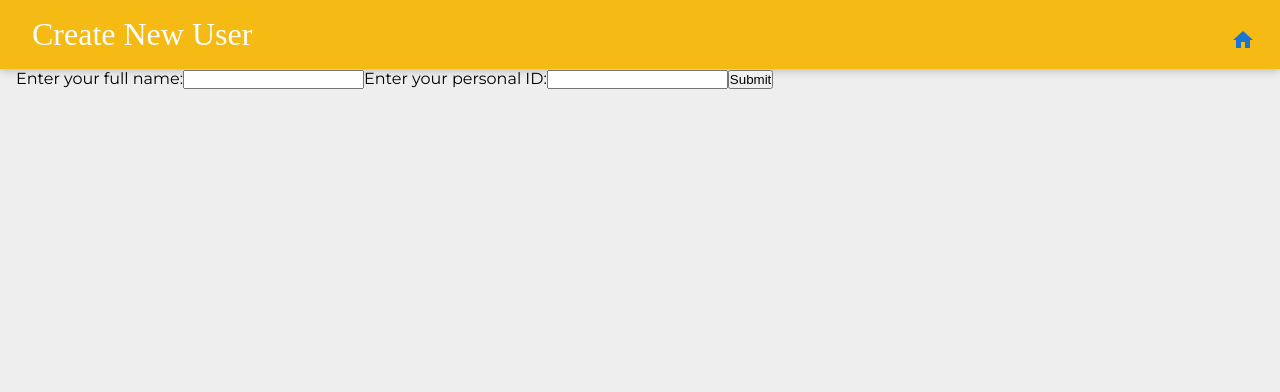
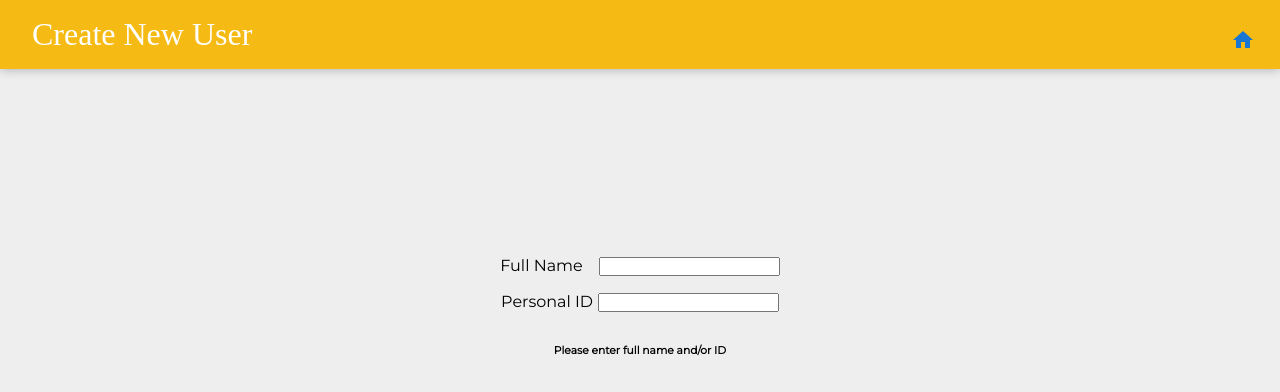
Before and after one commit to irisk29/library_project, a React (Create React App) app: page /add_new_user in a window 1280 px wide. Shown: the top 392 px of the page. Built offline with nearby package versions, Linux system fonts and the light colour scheme; a web font is replaced by a local one.

Commit message:
apply styling to edit or add user form and add input checking

```diff
--- a/package.json
+++ b/package.json
@@ -11,6 +11,7 @@
     "@testing-library/react": "^13.4.0",
     "@testing-library/user-event": "^13.5.0",
     "bootstrap": "^5.2.3",
+    "pg": "^8.9.0",
     "react": "^18.2.0",
     "react-bootstrap": "^2.7.2",
     "react-dom": "^18.2.0",
--- a/public/styles.css
+++ b/public/styles.css
@@ -55,3 +55,12 @@ footer p {
   white-space: pre-wrap;
   word-wrap: break-word;
 }
+
+.div-form
+{
+    text-align: center;
+    display: flex;
+    justify-content: center;
+    align-items: center;
+    margin-top: 15%;
+}
--- a/src/components/EditOrAddUserForm.jsx
+++ b/src/components/EditOrAddUserForm.jsx
@@ -1,4 +1,7 @@
+import { Button, colors } from "@mui/material";
 import React, { useState } from "react";
+import { Form, FormControl, FormGroup } from "react-bootstrap";
+import { Link } from "react-router-dom";
 import SimpleHeader from "./SimpleHeader";
 
 function AddOrEditUser(props)
@@ -8,9 +11,9 @@ function AddOrEditUser(props)
     function handleSubmit(event)
     {
         //TODO: should save the user in the db (incase of edit it should update and not create)
-        event.preventDefault();
+        //event.preventDefault(); --> prevents navigation
         alert("saved user in db");
-        setNewUser({"fullName": "", "personalID": ""});
+        //setNewUser({"fullName": "", "personalID": ""});
     }
 
     function handleChange(event)
@@ -19,29 +22,33 @@ function AddOrEditUser(props)
         setNewUser((prev) => ({...prev, [name]: value}));
     }
 
+    function checkInputs()
+    {
+        if(newUser.fullName.length === 0 || newUser.personalID.length === 0) return false;
+        return true;
+    }
     return (
         <div>
             {props.name === "" ? <SimpleHeader title="Create New User" /> : null} {/*the cond means this is add mode*/}
-            <div>
-                <form inline onSubmit={handleSubmit}>
-                    <label>Enter your full name:
-                        <input
-                        type="text"
-                        name="fullName"
-                        value={newUser.fullName}
-                        onChange={handleChange}
-                        />
-                    </label>
-                    <label>Enter your personal ID:
-                        <input
-                            type="text"
-                            name="personalID"
-                            value={newUser.personalID}
-                            onChange={handleChange}
-                        />
-                    </label>
-                    <input type="submit" />
-                </form>
+            <div className="div-form">
+                <Form>
+                    <FormGroup controlId="formUserName">
+                        <Form.Label style={{ "marginRight": "1rem" }}>Full Name</Form.Label>
+                        <FormControl type="text" name="fullName" value={newUser.fullName} onChange={handleChange}/>
+                    </FormGroup>
+                    <FormGroup controlId="formPersonalID" style={{"marginTop": "1rem", "marginBottom": "2rem"}}>
+                        <Form.Label style={{ "marginRight": "0.3rem" }}>Personal ID</Form.Label>
+                        <FormControl type="text" name="personalID" value={newUser.personalID} onChange={handleChange}/>
+                    </FormGroup>
+                    <FormGroup>
+                    {checkInputs() ?
+                            <Link to="/users">
+                                <Button type="submit" onClick={handleSubmit} variant="contained" size="small" style={{"backgroundColor": colors.amber[500]}}>Submit</Button>
+                            </Link>
+                         : <h6>Please enter full name and/or ID</h6>}
+
+                    </FormGroup>
+                </Form>
             </div>
         </div>
     );
```
Also changed, not shown: 1 other file (tests, documents, lock files or other folders).
